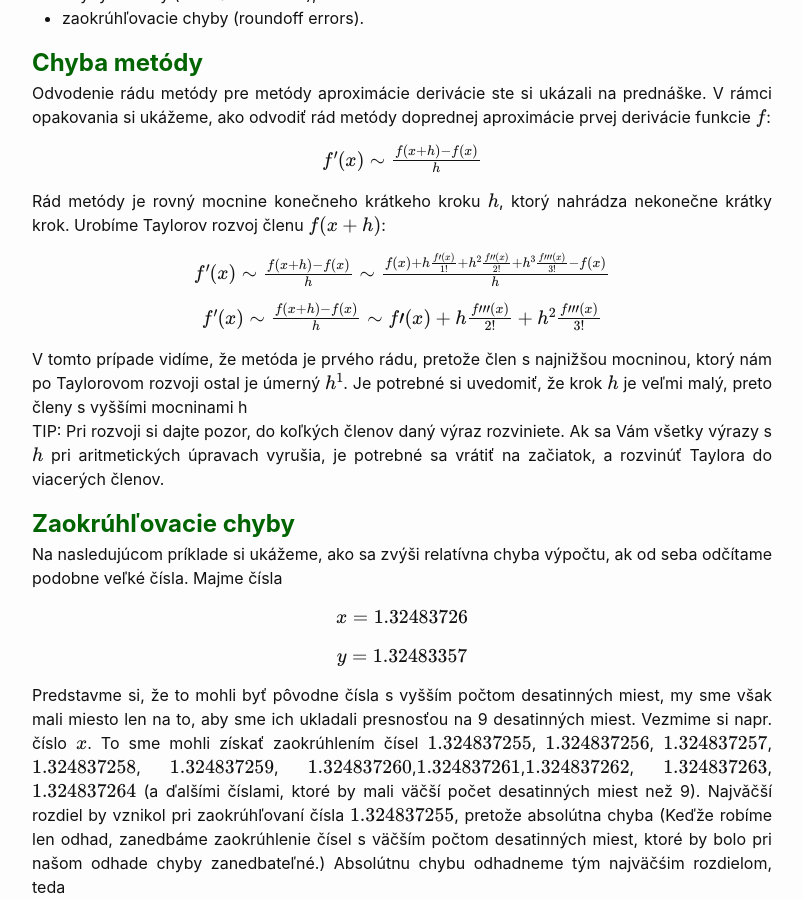
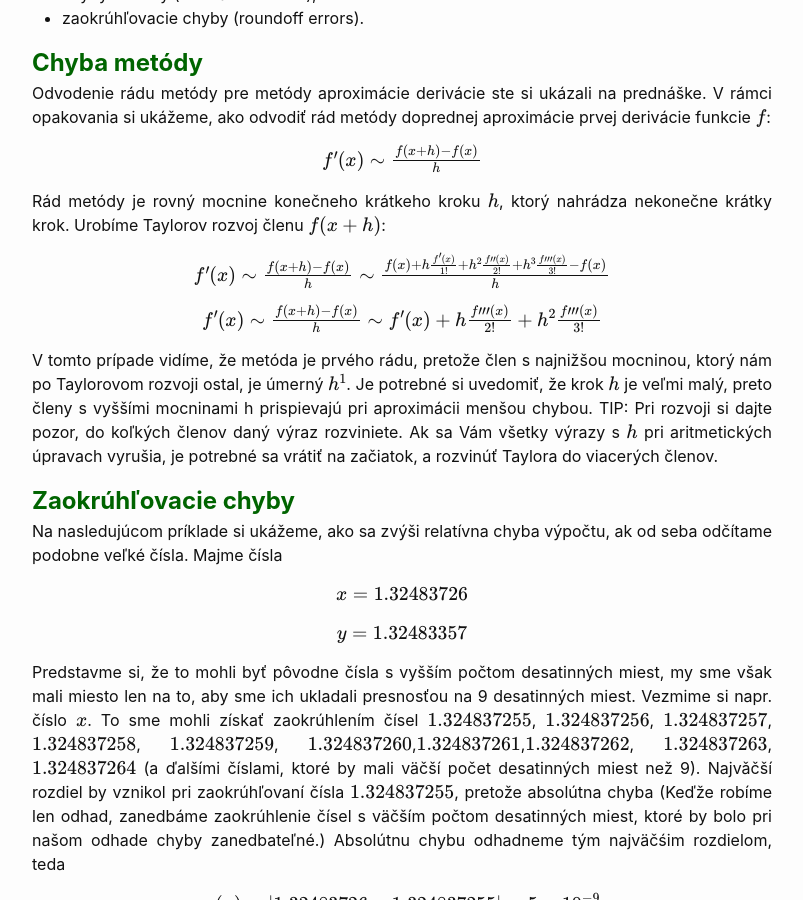
Before and after one commit to maslarova/maslarova.github.io, a Jekyll site: the page built from _posts/2021-02-25-cvicenie2.md, in a window 1280 px wide and 900 px high, scrolled down 402 px. Shown: the whole window, without its empty margins (238-1041 px from the left). Built offline with Jekyll 4.4.1, drawn with Linux system fonts in a browser that asks for light colours.

Commit message:
2021-02-25-cvicenie2.md

```diff
--- a/_posts/2021-02-25-cvicenie2.md
+++ b/_posts/2021-02-25-cvicenie2.md
@@ -23,12 +23,12 @@
 Urobíme Taylorov rozvoj členu $f(x+h)$:
 
 {: .centering}
-$f'(x)\sim\frac{f(x+h)-f(x)}{h}\sim\frac{f(x)+h\frac{f\prime(x)}{1!}+h^2\frac{f\prime\prime(x)}{2!}+h^3\frac{f\prime\prime\prime(x)}{3!}-f(x)}{h}$
+$f'(x)\sim\frac{f(x+h)-f(x)}{h}\sim\frac{f(x)+h\frac{f'(x)}{1!}+h^2\frac{f\prime\prime(x)}{2!}+h^3\frac{f\prime\prime\prime(x)}{3!}-f(x)}{h}$
 
 {: .centering}
-$f'(x)\sim\frac{f(x+h)-f(x)}{h}\sim f\prime(x)+h\frac{f\prime\prime\prime(x)}{2!}+h^2\frac{f\prime\prime\prime(x)}{3!}$
+$f'(x)\sim\frac{f(x+h)-f(x)}{h}\sim f'(x)+h\frac{f\prime\prime\prime(x)}{2!}+h^2\frac{f\prime\prime\prime(x)}{3!}$
 
-V tomto prípade vidíme, že metóda je prvého rádu, pretože člen s najnižšou mocninou, ktorý nám po Taylorovom rozvoji ostal je úmerný $h^1$. Je potrebné si uvedomiť, že krok $h$ je veľmi malý, preto členy s vyššími mocninami h
+V tomto prípade vidíme, že metóda je prvého rádu, pretože člen s najnižšou mocninou, ktorý nám po Taylorovom rozvoji ostal, je úmerný $h^1$. Je potrebné si uvedomiť, že krok $h$ je veľmi malý, preto členy s vyššími mocninami h prispievajú pri aproximácii menšou chybou.
 TIP: Pri rozvoji si dajte pozor, do koľkých členov daný výraz rozviniete. Ak sa Vám všetky výrazy s $h$ pri aritmetických úpravach vyrušia, je potrebné sa vrátiť na začiatok, a rozvinúť Taylora do viacerých členov.
 
 
```
